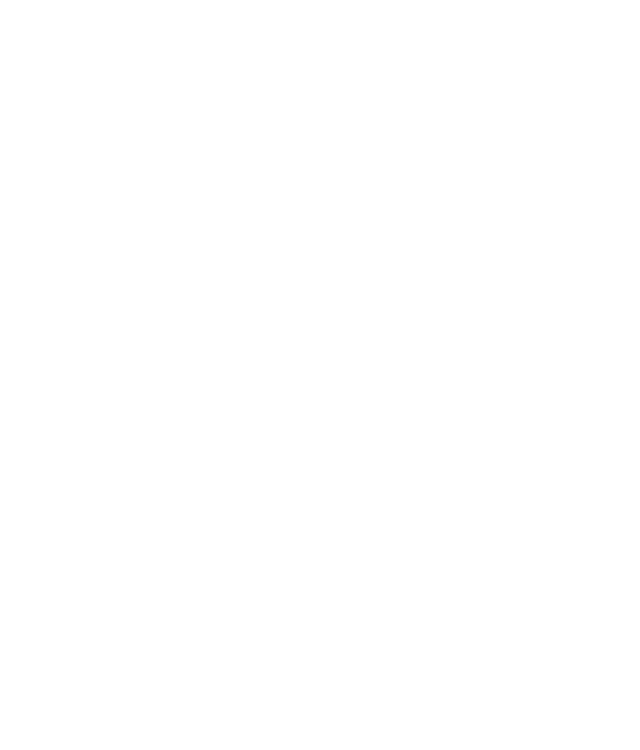
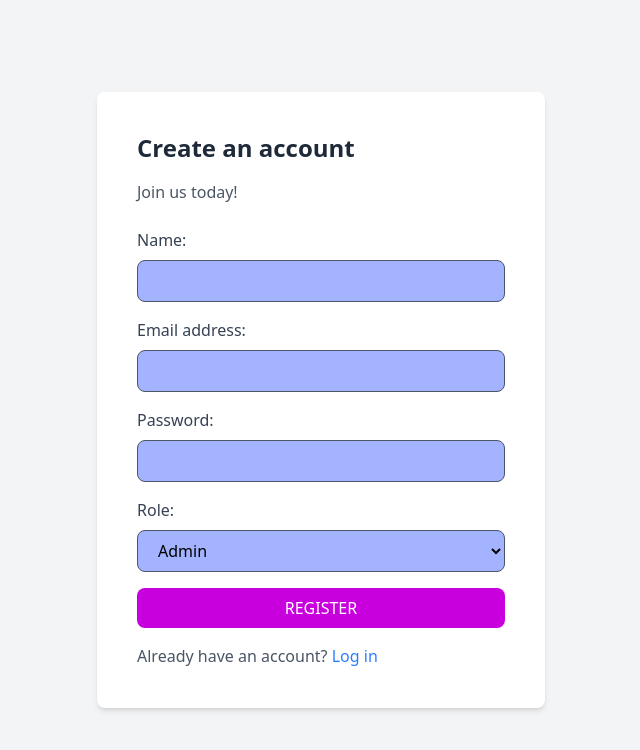
Before and after one commit to astral5wave/issue-tracker-mvp, a React (Vite) app in the folder frontend/: page /register in a window 1280 px wide. Before the commit this address had no page. Shown: the top 750 px of the page, without its empty margins (319-959 px from the left). Built offline with nearby package versions, Linux system fonts and the light colour scheme.

Commit message:
feat: Added Registration form for Admin, Tester, Developer, and linked it to the Login page with similar theme

```diff
--- a/frontend/src/App.jsx
+++ b/frontend/src/App.jsx
@@ -2,6 +2,7 @@
 import { BrowserRouter as Router, Routes, Route } from "react-router-dom";
 import LoginForm from "./pages/LoginForm";
 import Home from "./pages/Home";
+import RegisterForm from "./pages/RegisterForm";
 import "./App.css";
 
 function App() {
@@ -9,6 +10,7 @@
     <Routes>
       <Route path="/" element={<LoginForm />} />
       <Route path="/home" element={<Home />} />
+      <Route path="/register" element={<RegisterForm />} />
     </Routes>
   );
 }
--- a/frontend/src/pages/LoginForm.jsx
+++ b/frontend/src/pages/LoginForm.jsx
@@ -79,6 +79,14 @@
             Create an account
           </Link>
         </p>
+        <div className="mt-4">
+          <Link
+            to="/register"
+            className="block w-full text-center bg-blue-500 text-white py-2 rounded-lg hover:bg-blue-600 transition duration-700"
+          >
+            Go to Registration
+          </Link>
+        </div>
         {/* <p className="text-gray-600 mt-6">
           <strong>Demo User:</strong> <br />
           Email: user@example.com <br />
--- /dev/null
+++ b/frontend/src/pages/RegisterForm.jsx
@@ -0,0 +1,135 @@
+import { useState } from "react";
+import axios from "axios";
+import { useNavigate, Link } from "react-router-dom";
+import Swal from "sweetalert2";
+
+function RegisterForm() {
+  const navigate = useNavigate();
+
+  const [name, setName] = useState("");
+  const [email, setEmail] = useState("");
+  const [password, setPassword] = useState("");
+  const [role, setRole] = useState("Admin"); // Default role
+
+  async function handleRegister(e) {
+    e.preventDefault();
+    try {
+      const requestBody = { name, email, password, role };
+      const response = await axios.post(
+        "http://localhost:5174/register",
+        requestBody
+      );
+      localStorage.setItem("access_token", response.data.access_token);
+      navigate("/"); // Redirect to login page
+    } catch (error) {
+      console.log(error);
+      Swal.fire({
+        icon: "error",
+        title: "Oops...",
+        text: error.response?.data?.message || "Something went wrong!",
+      });
+    }
+  }
+
+  return (
+    <div className="flex justify-center items-center min-h-screen bg-gray-100">
+      <form
+        onSubmit={handleRegister}
+        className="bg-white p-10 rounded-lg shadow-md w-full max-w-md"
+      >
+        <h2 className="text-2xl font-bold text-gray-800 mb-4">
+          Create an account
+        </h2>
+        <p className="text-gray-600 mb-6">Join us today!</p>
+
+        {/* Name Field */}
+        <div className="mb-4">
+          <label
+            htmlFor="name"
+            className="block text-gray-700 font-medium mb-2"
+          >
+            Name:
+          </label>
+          <input
+            onChange={(e) => setName(e.target.value)}
+            type="text"
+            className="w-full px-4 py-2 border border-gray-600 bg-indigo-300 rounded-lg focus:outline-none focus:ring-2 focus:ring-blue-500"
+            id="name"
+            required
+          />
+        </div>
+
+        {/* Email Field */}
+        <div className="mb-4">
+          <label
+            htmlFor="email"
+            className="block text-gray-700 font-medium mb-2"
+          >
+            Email address:
+          </label>
+          <input
+            onChange={(e) => setEmail(e.target.value)}
+            type="email"
+            className="w-full px-4 py-2 border border-gray-600 bg-indigo-300 rounded-lg focus:outline-none focus:ring-2 focus:ring-blue-500"
+            id="email"
+            required
+          />
+        </div>
+
+        {/* Password Field */}
+        <div className="mb-4">
+          <label
+            htmlFor="password"
+            className="block text-gray-700 font-medium mb-2"
+          >
+            Password:
+          </label>
+          <input
+            onChange={(e) => setPassword(e.target.value)}
+            type="password"
+            className="w-full px-4 py-2 border border-gray-600 bg-indigo-300 rounded-lg focus:outline-none focus:ring-2 focus:ring-blue-500"
+            id="password"
+            required
+          />
+        </div>
+
+        {/* Role Field */}
+        <div className="mb-4">
+          <label
+            htmlFor="role"
+            className="block text-gray-700 font-medium mb-2"
+          >
+            Role:
+          </label>
+          <select
+            onChange={(e) => setRole(e.target.value)}
+            className="w-full px-4 py-2 border border-gray-600 bg-indigo-300 rounded-lg focus:outline-none focus:ring-2 focus:ring-blue-500"
+            id="role"
+            value={role}
+          >
+            <option value="Admin">Admin</option>
+            <option value="Tester">Tester</option>
+            <option value="Developer">Developer</option>
+          </select>
+        </div>
+
+        {/* Submit Button */}
+        <button
+          type="submit"
+          className="w-full bg-fuchsia-600 text-white py-2 rounded-lg hover:bg-blue-600 transition duration-700"
+        >
+          REGISTER
+        </button>
+
+        <p className="text-gray-600 mt-4">
+          Already have an account?{" "}
+          <Link to="/" className="text-blue-500 hover:underline">
+            Log in
+          </Link>
+        </p>
+      </form>
+    </div>
+  );
+}
+
+export default RegisterForm;
```
